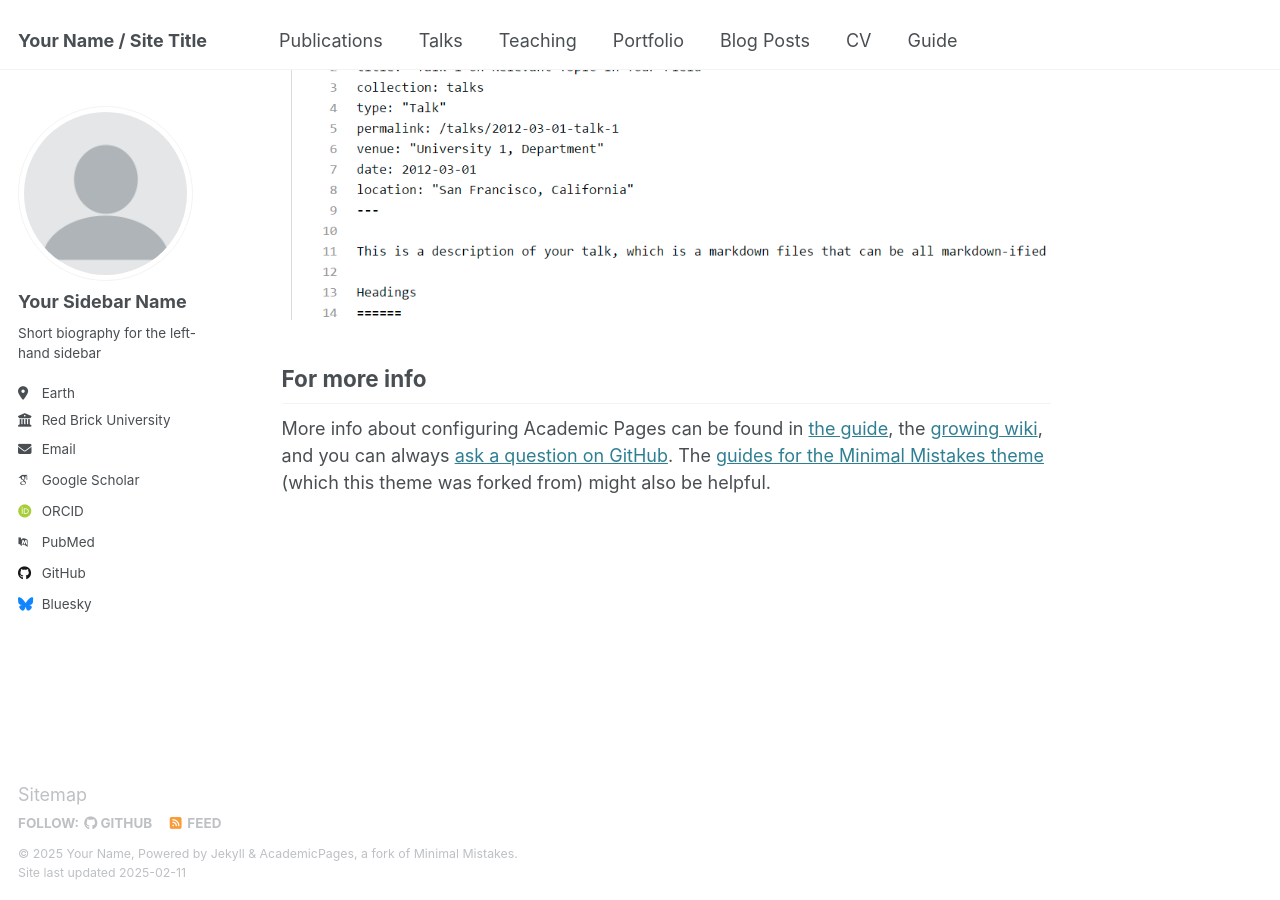
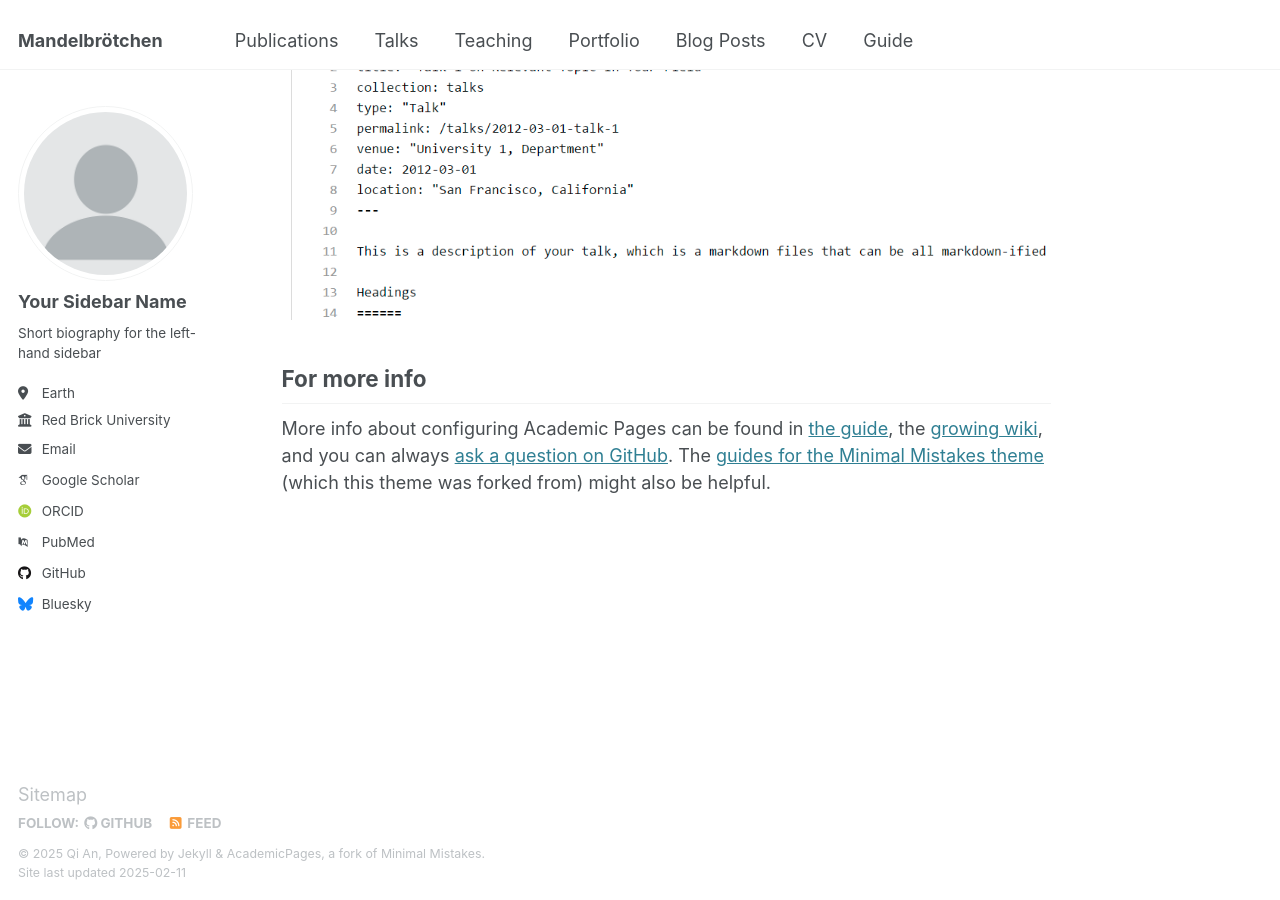
Before and after one commit to Mandelbroetchen/Mandelbroetchen.github.io, a Jekyll site: the page built from _pages/about.md, in a window 1280 px wide and 900 px high, scrolled down 2642 px. Built offline with Jekyll 4.4.1, drawn with Linux system fonts in a browser that asks for light colours; some web fonts are replaced.

Commit message:
Update _config.yml

```diff
--- a/_config.yml
+++ b/_config.yml
@@ -9,13 +9,13 @@
 # Basic Site Settings
 locale                   : "en-US"
 site_theme               : "default"
-title                    : "Your Name / Site Title"
+title                    : "Mandelbrötchen"
 title_separator          : "-"
-name                     : &name "Your Name"
+name                     : &name "Qi An"
 description              : &description "personal description"
-url                      : https://academicpages.github.io # the base hostname & protocol for your site e.g. "https://[your GitHub username].github.io"
+url                      : https://Mandelbroetchen.github.io # the base hostname & protocol for your site e.g. "https://[your GitHub username].github.io"
 baseurl                  : "" # the subpath of your site, e.g. "/blog"
-repository               : "academicpages/academicpages.github.io"
+repository               : "Mandelbroetchen/Mandelbroetchen.github.io"
 
 # Site Author - The following control what appear as part of the author content on the side bar.
 #               If a field is blank the icon and link will not appear, otherwise it will be shown.
```
